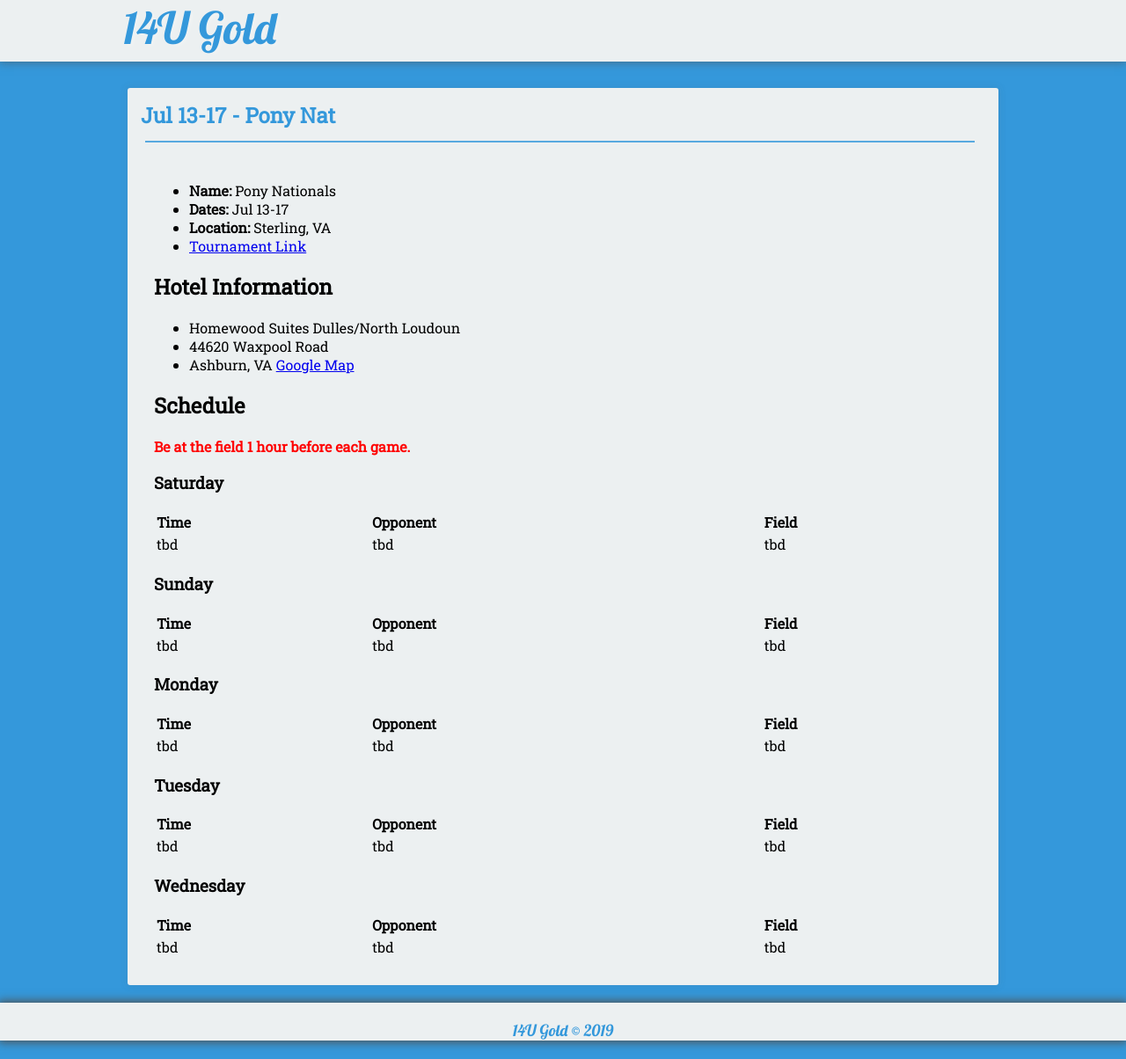
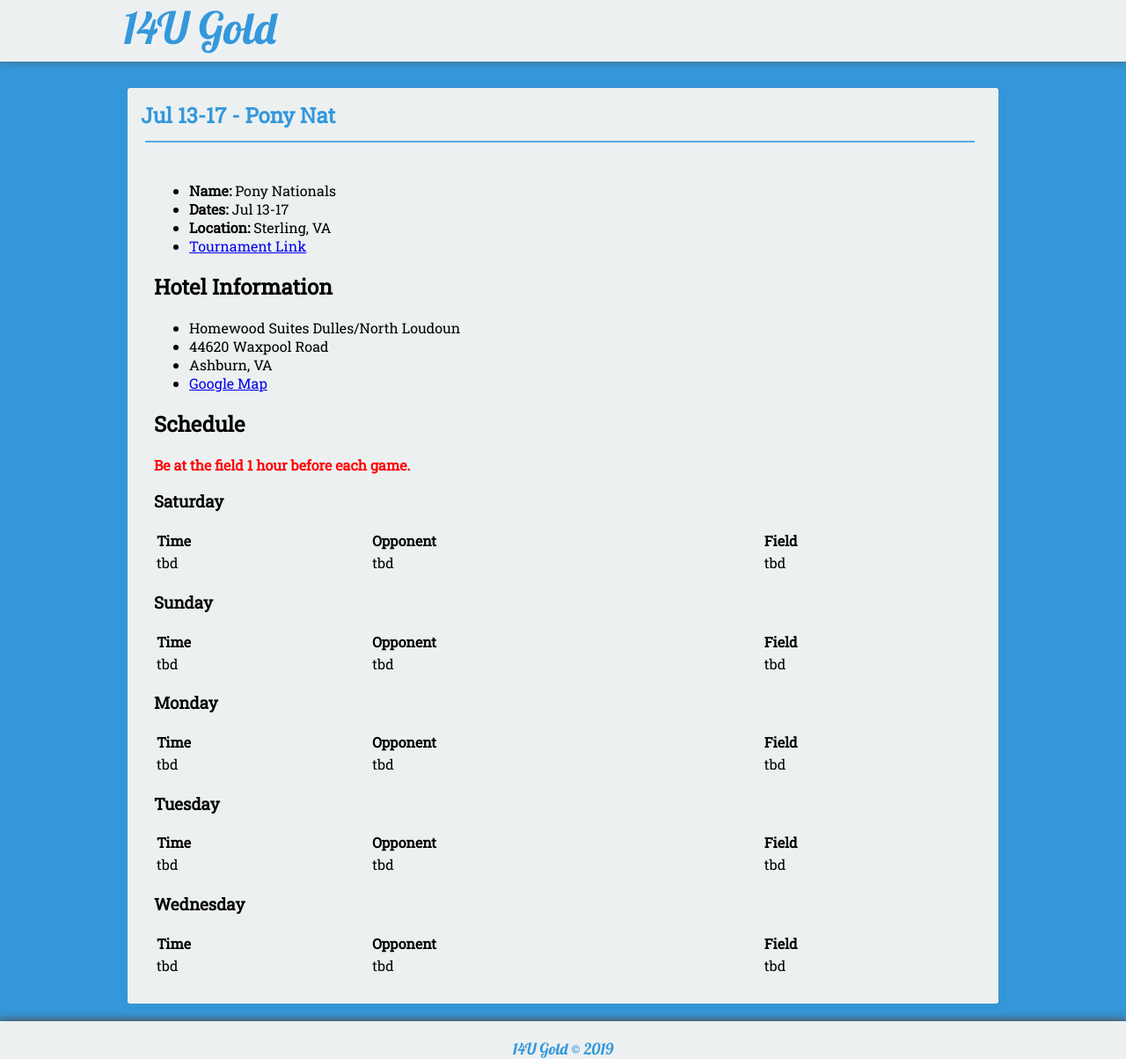
Before and after one commit to seanmerrow/ecf, a Jekyll site: the page built from _posts/2019-07-10-Jul-13-Pony.md, in a window 1280 px wide. Shown: the whole page at 88% size. Built offline with Jekyll 4.4.1, drawn with Linux system fonts in a browser that asks for light colours; nearby versions of some CDN libraries.

```diff
--- a/_posts/2019-07-10-Jul-13-Pony.md
+++ b/_posts/2019-07-10-Jul-13-Pony.md
@@ -18,7 +18,7 @@ category:
 * Homewood Suites Dulles/North Loudoun
 * 44620 Waxpool Road
 * Ashburn, VA
-[Google Map](https://goo.gl/maps/MdUbLieKDYTnbQNH7)
+* [Google Map](https://goo.gl/maps/MdUbLieKDYTnbQNH7)
 
 ## Schedule
 **<span style="color:red">Be at the field 1 hour before each game.</span>**
```
